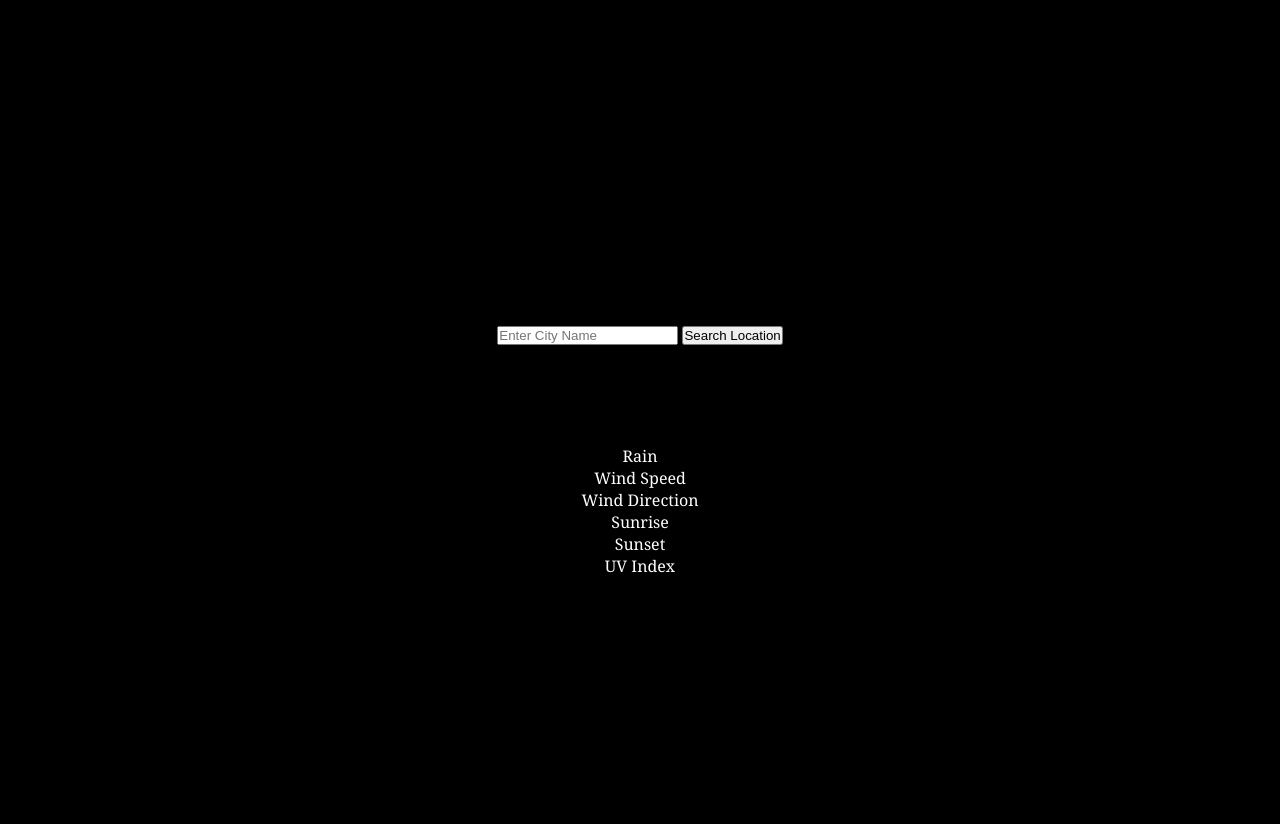
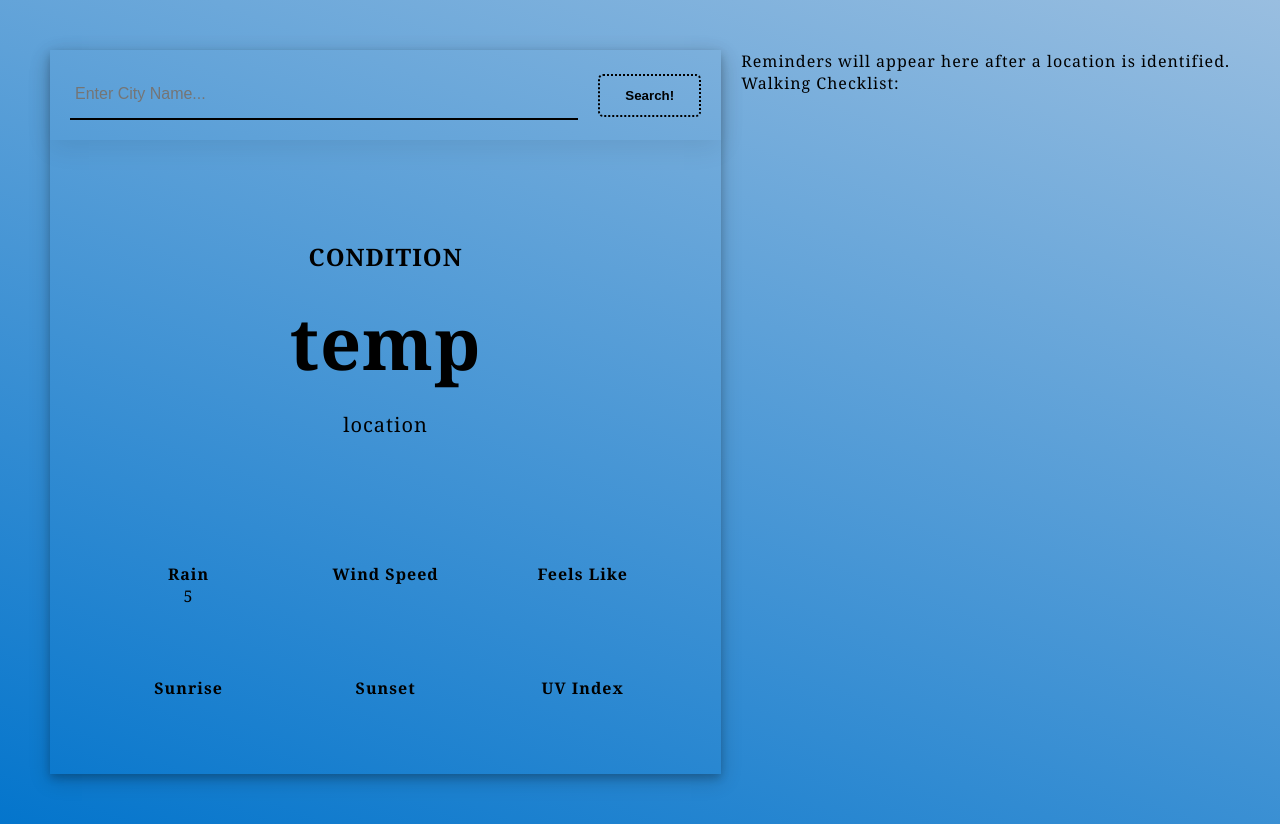
Before and after one commit to G4mt0n4/weather-project, a plain HTML site: page index.html in a window 1280 px wide. Before the commit the page ends 800 px from the top, so only its background shows below. Drawn offline with Linux system fonts and the light colour scheme.

Commit message:
added weather ui

```diff
--- a/index.html
+++ b/index.html
@@ -8,44 +8,64 @@
   </head>
   <body>
     <div class="container">
-      <div class="search">
-        <input type="text" placeholder="Enter City Name" spellcheck="false">
-        <button>Search Location</button>
+      <div class="weather-section">
+
+        <div class="search-container">
+          <input type="text" class="search-input" placeholder="Enter City Name..." spellcheck="false">
+          <button class="search-button">Search!</button>
         </div>
-      <div class="weather">
-        <div class="info-main">
-          <h2 id="condition"></h2>
-          <h1 id="temp"></h1>
-          <h2 id="location"></h2>
+
+        <div class="error-message"></div>
+
+        <div class="weather-display hidden">
+          <div class="weather-main-card">
+            <h2 id="condition">condition</h2>
+            <h1 id="temp">temp</h1>
+            <!-- why location class and id -->
+            <div class="location" id="location">location</div>
           </div>
-        <div class="info-grid">
-          <div class="weather-cards" id="rain">
+
+            <div class="weather-grid">
+              <div class="weather-cards">
                 <span>Rain</span>
-            <p id="rain-value"></p>
+                <p id="rain-value">5</p>
               </div>
-          <div class="weather-cards" id="wind-speed">
+              <div class="weather-cards">
                 <span>Wind Speed</span>
                 <p id="wind-speed-value"></p>
               </div>
-          <div class="weather-cards" id="wind-direction">
-            <span>Wind Direction</span>
-            <p id="wind-direction-value"></p>
+              <div class="weather-cards">
+                <span>Feels Like</span>
+                <p id="feels-like-value"></p>
               </div>
-          <div class="weather-cards" id="sunrise">
+              <div class="weather-cards">
                 <span>Sunrise</span>
                 <p id="sunrise-value"></p>
               </div>
-          <div class="weather-cards" id="sunset">
+              <div class="weather-cards">
                 <span>Sunset</span>
                 <p id="sunset-value"></p>
               </div>
-          <div class="weather-cards" id="uv-index">
+              <div class="weather-cards">
                 <span>UV Index</span>
                 <p id="uv-index-value"></p>
               </div>
             </div>
         </div>
       </div>
+      <div class="care-section">
+        <div class="care-card">
+          <p class="care-reminder" id="care-reminder">
+            Reminders will appear here after a location is identified.
+          </p>
+        </div>
+
+        <div class="checklist-section">Walking Checklist: </div>
+        <ul class="checklist" id="walking-checklist">
+        </ul>
+      </div>
+    </div>
+    <!-- module need? -->
     <script type="module" src="main.js"></script>
   </body>
 </html>
--- a/main.js
+++ b/main.js
@@ -1,7 +1,7 @@
-import { key } from './config.js';
+import { API_KEY } from './config.js';
 
 async function getWeather(city) {
-    const url = `http://api.weatherapi.com/v1/current.json?key=${key}&q=${city}`;
+    const url = `http://api.weatherapi.com/v1/current.json?key=${API_KEY}&q=${city}`;
 
     const response = await fetch(url);
     const data = await response.json();
--- a/styles.css
+++ b/styles.css
@@ -6,25 +6,103 @@
 
 body {
   font-family:Georgia, 'Times New Roman', Times, serif;
-  background-color: black;
-  color: white;
+  background: linear-gradient(200deg, #99bee0, #0475cc);
   min-height: 100vh;
-  display: flex;
-  justify-content: center;
-  align-items: center;
+  padding: 50px;
 }
 
 .container {
-  text-align: center;
+  margin: 0 auto;
+  gap: 20px;
+  display: flex;
   justify-content: center;
+  letter-spacing: 1px;
 }
 
 .search {
   padding: 100px;
 }
 
-.info {
-  padding: 100px;
-  border: 10px solid;
-  border-color: white;
+.search-container {
+  padding: 20px;
+  display: flex;
+  align-items: center;
+  margin-bottom: 30px;
+  box-shadow: 0 8px 25px rgba(0,0,0,0.08);
 }
+
+.search-input {
+  flex: 1;
+  font-size: 16px;
+  outline: none;
+  border: none;
+  background: transparent;
+  border-bottom: 2px solid;
+  padding: 15px 5px;
+}
+
+.search-button {
+  background: transparent;
+  border: 2px dotted;
+  border-radius: 5px;
+  padding: 12px 25px;
+  margin-left: 20px;
+  cursor: pointer;
+  font-weight: bold;
+  transition: border-color 0.3s ease;
+}
+
+.search-button:hover {
+  border: 2px solid;
+  border-color: black;
+}
+
+/* check when visible */
+.error-message {
+  padding: 10px 20px;
+  text-align: center;
+}
+
+.weather-main-card {
+  text-align: center;
+  padding: 50px;
+}
+
+.weather-main-card h2 {
+  font-size: 24px;
+  margin-bottom: 10px;
+  text-transform: uppercase;
+}
+
+.weather-main-card h1 {
+  font-size: 72px;
+  font-weight: bold;
+  margin: 20px 0;
+}
+
+.location {
+  font-size: 20px;
+  margin-top: 10px;
+}
+
+.weather-section {
+  flex: 1;
+  box-shadow: 0 4px 8px 0 rgba(0, 0, 0, 0.2), 0 6px 20px 0 rgba(0, 0, 0, 0.19);
+  text-align: center;
+}
+
+.weather-grid {
+  display: grid;
+  grid-template-columns: repeat(3, 1fr);
+  gap: 20px;
+  margin: 50px;
+}
+
+.weather-cards {
+  padding: 25px;
+  text-align: center;
+}
+
+.weather-cards span {
+  font-weight: bold;
+}
```
Lines whose indentation alone changed are shown as unchanged.
